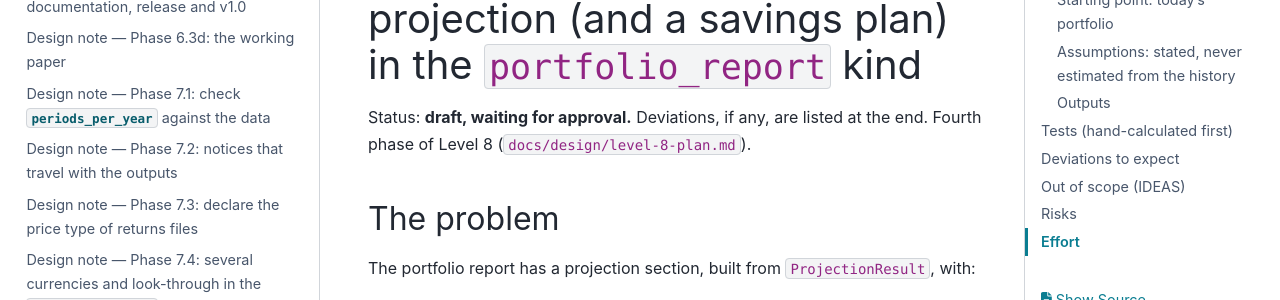
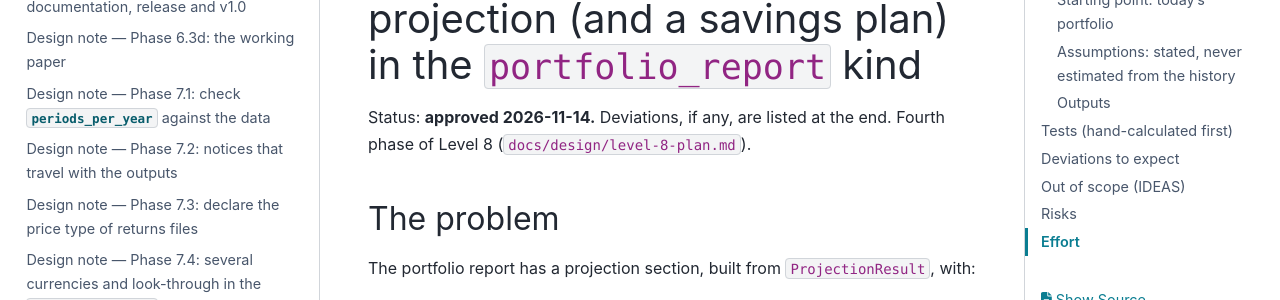
Before and after one commit to alessandroszn/quant-research-lab, a Sphinx documentation site: the page built from docs/design/8.4-report-projection.md, in a window 1280 px wide and 900 px high. Shown: the part 261-561 px from the top of the window. Built offline with Sphinx 7.4.7 and the PyData theme 0.15.4, drawn with Linux system fonts in a browser that asks for light colours.

Commit message:
docs: mark the 8.4 design note approved
Co-Authored-By: Claude Opus 5.5 <noreply@anthropic.com>

```diff
--- a/docs/design/8.4-report-projection.md
+++ b/docs/design/8.4-report-projection.md
@@ -1,6 +1,6 @@
 # Design note — Phase 8.4: projection (and a savings plan) in the `portfolio_report` kind
 
-Status: **draft, waiting for approval.** Deviations, if any, are listed at the end. Fourth phase
+Status: **approved 2026-11-14.** Deviations, if any, are listed at the end. Fourth phase
 of Level 8 (`docs/design/level-8-plan.md`).
 
 ## The problem
```
